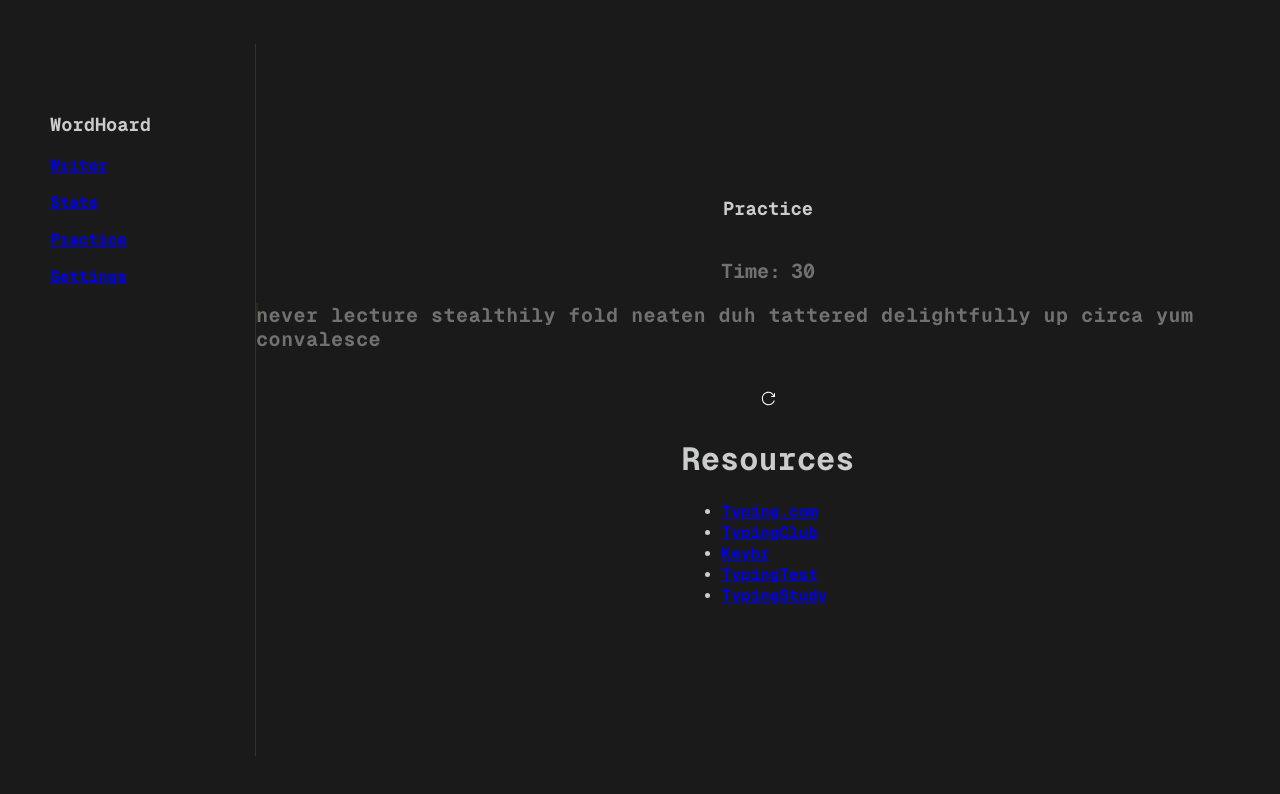
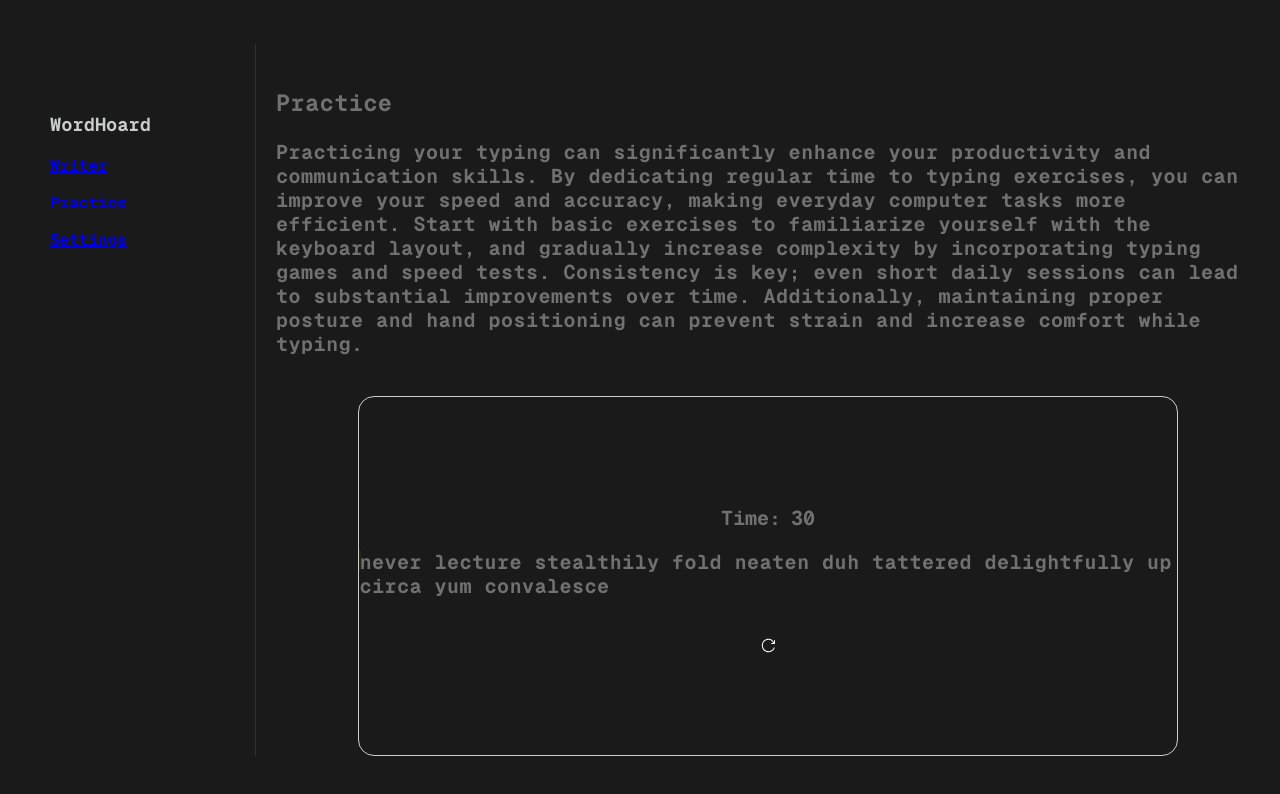
Before and after one commit to einargudnig/wordhoard, a React (Vite) app: page /practice in a window 1280 px wide. Shown: the top 794 px of the page. Built offline with nearby package versions, Linux system fonts and the light colour scheme.

Commit message:
I have enough of practice UI so I can start the writings.

```diff
--- a/src/components/sidebar.tsx
+++ b/src/components/sidebar.tsx
@@ -8,12 +8,12 @@ export function Sidebar() {
         <Link to="/writer">
           <p>Writer</p>
         </Link>
-        <Link to="/stats">
-          <p>Stats</p>
-        </Link>
         <Link to="/practice">
           <p>Practice</p>
         </Link>
+        {/* <Link to="/stats"> */}
+        {/*   <p>Stats</p> */}
+        {/* </Link> */}
         <Link to="/settings">
           <p>Settings</p>
         </Link>
--- a/src/components/writer.tsx
+++ b/src/components/writer.tsx
@@ -119,7 +119,7 @@ export function Writer() {
     } catch (e) {}
   }
   return (
-    <>
+    <div className="writer-content">
       <header>
         {new Date().toLocaleString(undefined, {
           month: "long",
@@ -167,6 +167,6 @@ export function Writer() {
           <div />
         </div>
       </section>
-    </>
+    </div>
   );
 }
--- a/src/index.css
+++ b/src/index.css
@@ -51,6 +51,7 @@ body {
 
 /* App styles */
 
+/* ====== Layout ======*/
 .layout {
   display: flex;
   flex-direction: row;
@@ -58,6 +59,7 @@ body {
   height: 100%;
 }
 
+/* ====== SIDEBAR ======*/
 .sidebar {
   width: 20%;
   height: 100%;
@@ -72,6 +74,15 @@ main {
   width: 80%;
   height: 100%;
   margin: auto;
+}
+
+.writer-content {
+  display: flex;
+  justify-content: center;
+  align-items: center;
+  margin: 20px 20px 20px 20px;
+  border: 1px solid var(--fg);
+  border-radius: 16px;
 }
 
 section {
@@ -130,13 +141,33 @@ header {
   margin-bottom: 16px;
 }
 
+/* ====== PRACTICE ====== */
+.practice-route {
+  display: flex;
+  flex-direction: column;
+  justify-content: center;
+  align-items: center;
+  height: 100%;
+  width: 100%;
+}
+
+.practice-header {
+  font-size: 20px;
+  font-color: #00bfff;
+  color: var(--placeholder);
+  letter-spacing: 0.5px;
+  margin: 20px 20px 20px 20px;
+}
+
 .practice-container {
   display: flex;
   flex-direction: column;
   justify-content: center;
   align-items: center;
   height: 100%;
-  width: 100%;
+  width: 80%;
+  border: 1px solid var(--fg);
+  border-radius: 16px;
 }
 
 .practice {
--- a/src/pages/practice.tsx
+++ b/src/pages/practice.tsx
@@ -6,15 +6,27 @@ import { Restart } from "../components/typing-practice/restart-button";
 import { Results } from "../components/typing-practice/results";
 import { Words } from "../components/typing-practice/words";
 import { TypePracticeLayout } from "../components/typing-practice/typing-practice-layout";
-import { Resources } from "../components/typing-practice/resources";
 
 export function Practice() {
   const { words, typed, timeLeft, errors, state, restart, totalTyped } =
     useEngine();
   return (
+    <div className="practice-route">
+      <div className="practice-header">
+        <h3>Practice</h3>
+        <p>
+          Practicing your typing can significantly enhance your productivity and
+          communication skills. By dedicating regular time to typing exercises,
+          you can improve your speed and accuracy, making everyday computer
+          tasks more efficient. Start with basic exercises to familiarize
+          yourself with the keyboard layout, and gradually increase complexity
+          by incorporating typing games and speed tests. Consistency is key;
+          even short daily sessions can lead to substantial improvements over
+          time. Additionally, maintaining proper posture and hand positioning
+          can prevent strain and increase comfort while typing.
+        </p>
+      </div>
       <div className="practice-container">
-      <h3>Practice</h3>
-
         <Timer timeLeft={timeLeft} />
         <TypePracticeLayout>
           <Words words={words} />
@@ -27,7 +39,8 @@ export function Practice() {
           accuracyPercentage={calculateAccuracyPercentage(errors, totalTyped)}
           total={totalTyped}
         />
-      <Resources />
+        {/* <Resources /> */}
+      </div>
     </div>
   );
 }
```
Lines whose indentation alone changed are shown as unchanged.
